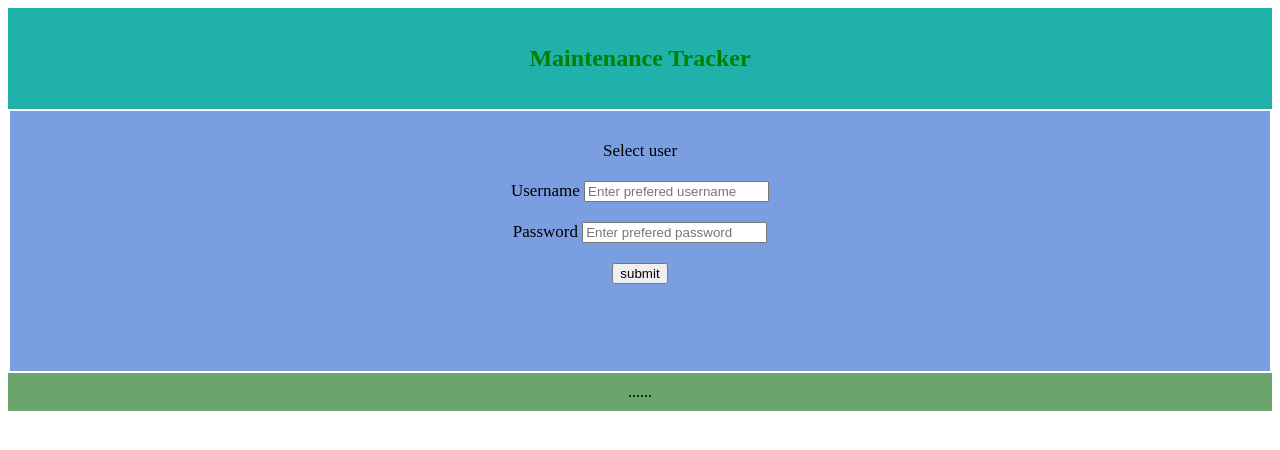
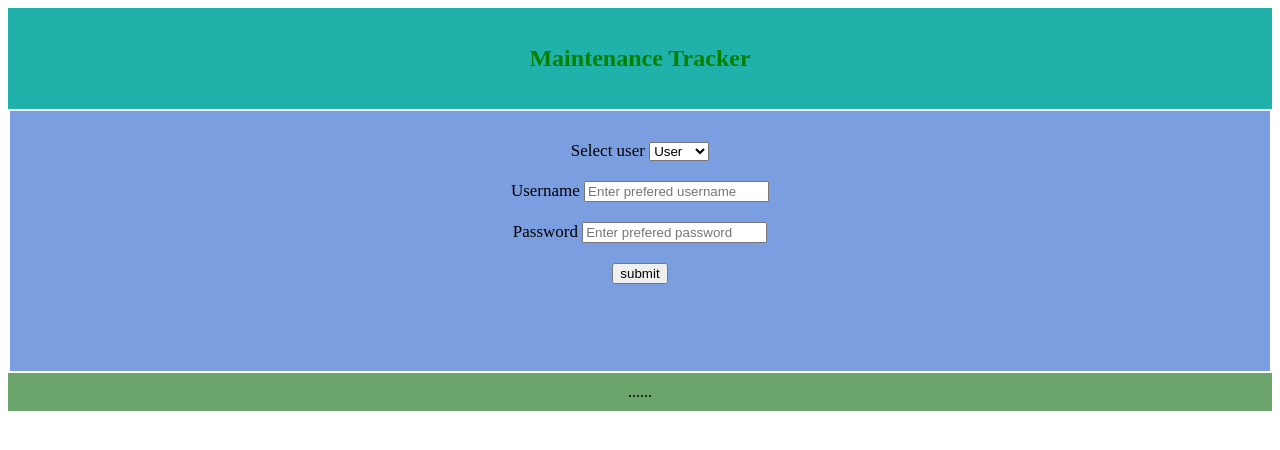
Before and after one commit to AlexSsali/MaintenanceTrackApp, a plain HTML site: page sign_in.html in a window 1280 px wide. Drawn offline with Linux system fonts and the light colour scheme.

Commit message:
added select tag

```diff
--- a/sign_in.html
+++ b/sign_in.html
@@ -9,10 +9,11 @@
 </header>
 <div class="center">
     <label>Select user</label>
-    <!-- <select id="userList">
+    <select id="userList">
+        <option value="User">User</option>
         <option value="ADMIN">Admin</option>
-        <option value="User">User</option> -->
-    </select><br><br>
+    </select>
+    <br><br>
     <form action=>
         Username <input type="text" placeholder="Enter prefered username" username="usrnm" required><br><br>
         Password <input type="text" placeholder="Enter prefered password" password="psswd" required><br><br>
```
